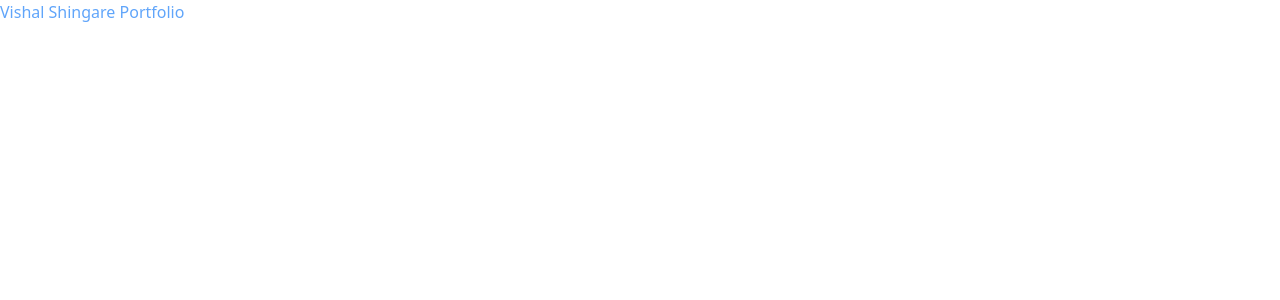
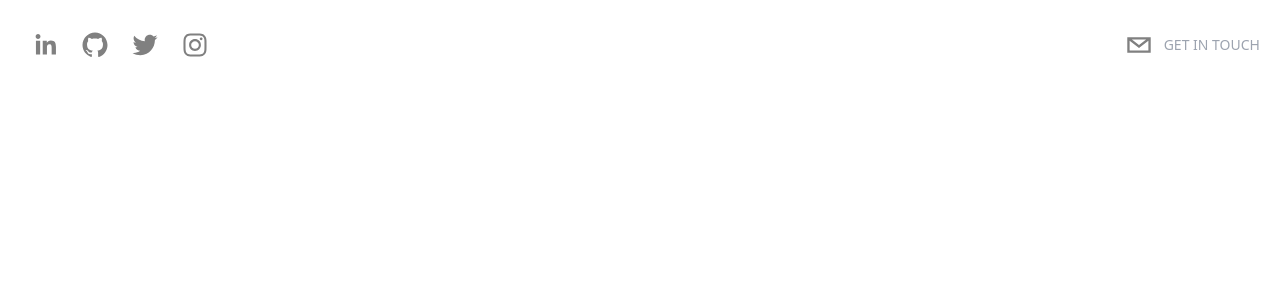
Before and after one commit to vishal-shingare/vs-portfolio-v2, a Next.js app in the folder vs-portfolio-v2/: page / in a window 1280 px wide. Shown: the top 300 px of the page. Built offline with nearby package versions, Linux system fonts and the light colour scheme.

Commit message:
VS-103/added header with social icons.

```diff
--- /dev/null
+++ b/vs-portfolio-v2/components/Header.tsx
@@ -0,0 +1,49 @@
+import React from "react";
+import { SocialIcon } from "react-social-icons";
+
+type Props = {};
+
+const Header = (props: Props) => {
+  return (
+    <header className="sticky top-0 p-5 flex items-start justify-between max-w-7xl mx-auto z-20 xl:items-center">
+      <div className="flex flex-row items-center">
+        {/* Social Icon */}
+        <SocialIcon
+          url="https://linkedin.com/in/vishal-shingare/"
+          fgColor="gray"
+          bgColor="transparent"
+        />
+        <SocialIcon
+          url="github.com/vishal-shingare/"
+          fgColor="gray"
+          bgColor="transparent"
+        />
+        <SocialIcon
+          url="https://twitter.com/vishal-shingare"
+          fgColor="gray"
+          bgColor="transparent"
+        />
+        <SocialIcon
+          url="https://www.instagram.com/"
+          fgColor="gray"
+          bgColor="transparent"
+        />
+      </div>
+
+      <div className="flex flex-row items-center text-gray-300 cursor-pointer">
+        {/* Avatar */}
+        <SocialIcon
+          className="cursor-pointer"
+          network="email"
+          fgColor="gray"
+          bgColor="transparent"
+        />
+        <p className="uppercase hidden md:inline-flex text-sm text-gray-400">
+          Get In Touch
+        </p>
+      </div>
+    </header>
+  );
+};
+
+export default Header;
--- a/vs-portfolio-v2/package.json
+++ b/vs-portfolio-v2/package.json
@@ -18,6 +18,7 @@
     "next": "13.1.5",
     "react": "18.2.0",
     "react-dom": "18.2.0",
+    "react-social-icons": "^5.15.0",
     "typescript": "4.9.4"
   },
   "devDependencies": {
--- a/vs-portfolio-v2/pages/index.tsx
+++ b/vs-portfolio-v2/pages/index.tsx
@@ -1,5 +1,6 @@
 import Head from 'next/head'
 import { Inter } from '@next/font/google'
+import Header from '@/components/Header'
 
 const inter = Inter({ subsets: ['latin'] })
 
@@ -7,12 +8,21 @@
   return (
     <>
       <Head>
-        <title>Create Next App</title>
-        <meta name="description" content="Generated by create next app" />
-        <meta name="viewport" content="width=device-width, initial-scale=1" />
-        <link rel="icon" href="/favicon.ico" />
+        <title>Vishal Shingare Portfolio</title>
       </Head>
-      <h2 className='text-blue-400'>Vishal Shingare Portfolio</h2>
+
+      {/* { Header } */}
+      <Header  />
+
+      {/* { Hero } */}
+
+      {/* { About } */}
+
+      {/* { Experince } */}
+
+      {/* { Projects } */}
+
+      {/* { Contact Me } */}
     </>
   )
 }
```
Also changed, not shown: 1 other file (tests, documents, lock files or other folders).
